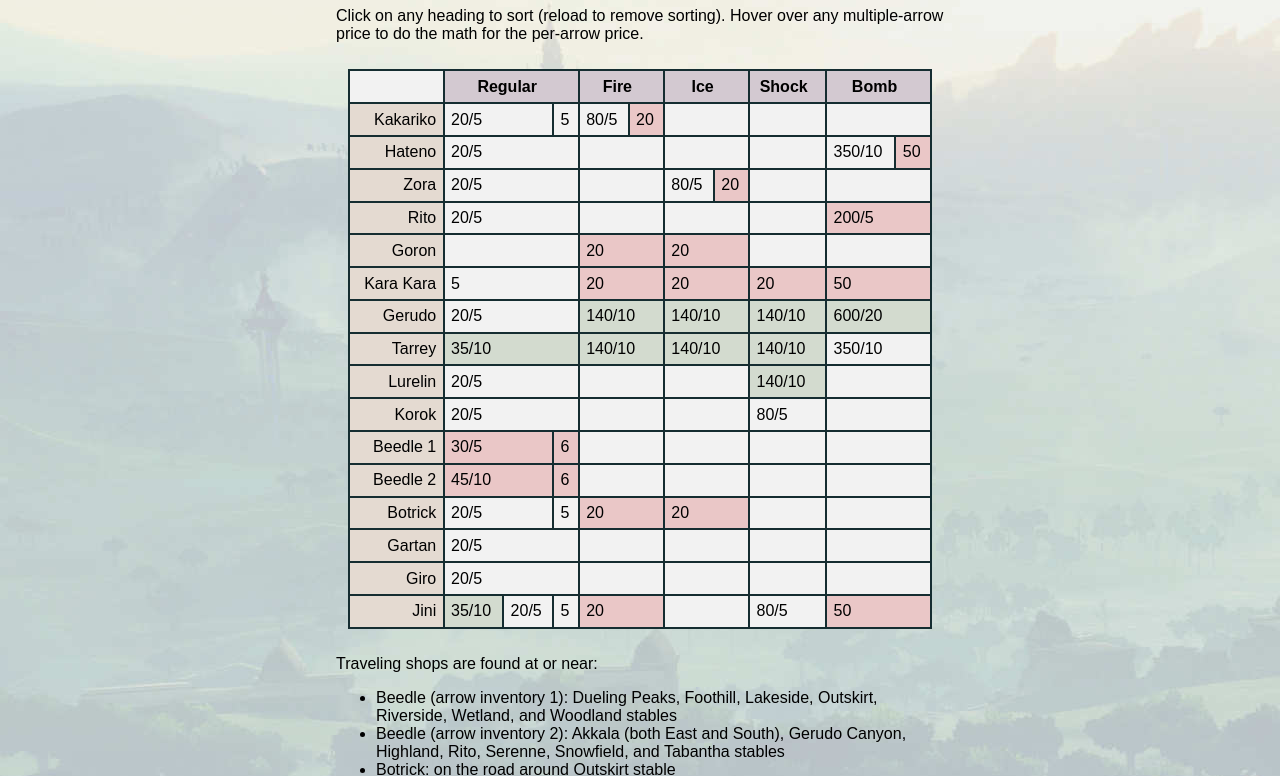
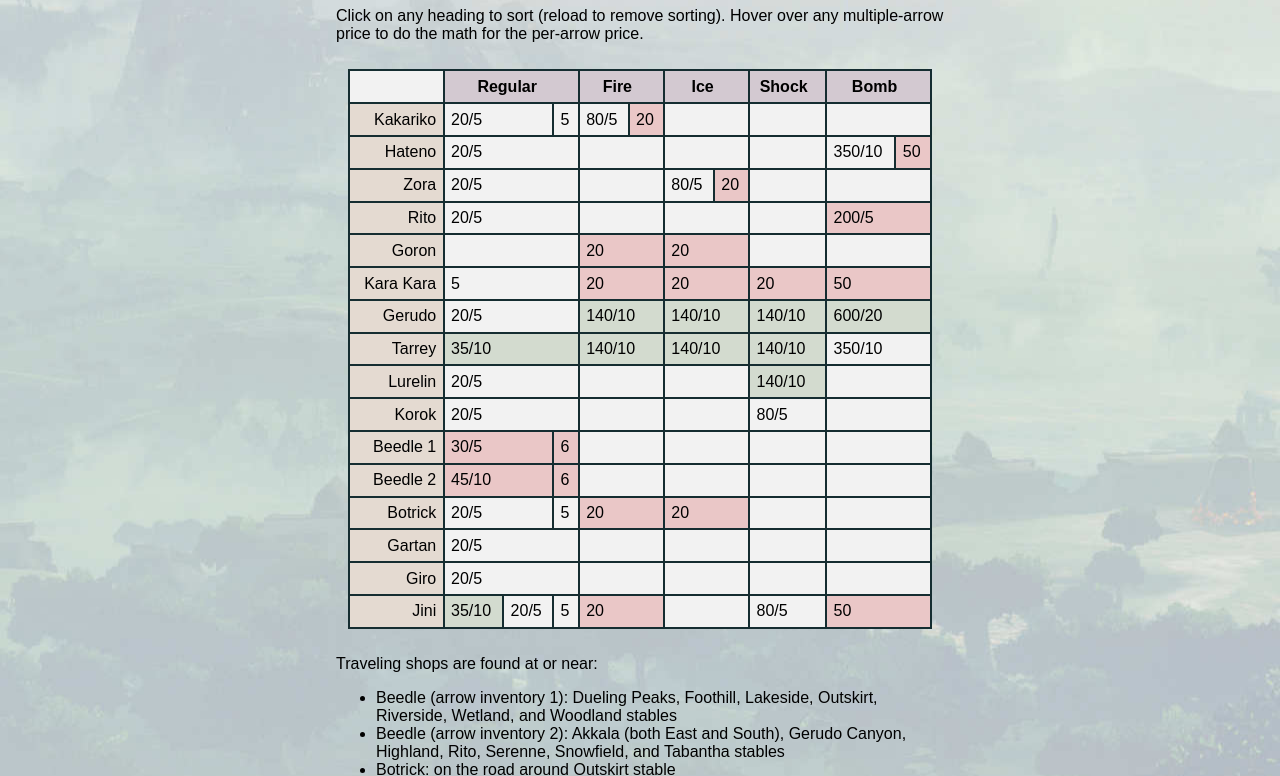
Before and after one commit to decklin/botw-arrow-prices, a plain HTML site: page index.html in a window 1280 px wide. Shown: the part 73-849 px from the top of the page. Drawn offline with Linux system fonts and the light colour scheme; a web font is replaced by a local one.

Commit message:
Add a background color

```diff
--- a/style.css
+++ b/style.css
@@ -3,8 +3,7 @@
   color: black;
   font-family: 'Cantarell', sans-serif;
   font-size: 12pt;
-  background-image: url("hyrule-bg-light.jpg");
-  background-repeat: repeat-y;
+  background: url("hyrule-bg-light.jpg") #dadfd9 repeat-y center;
 }
 @media screen and (min-width: 38em) {
   body { width: 38em; margin-left: auto; margin-right: auto; }
```
